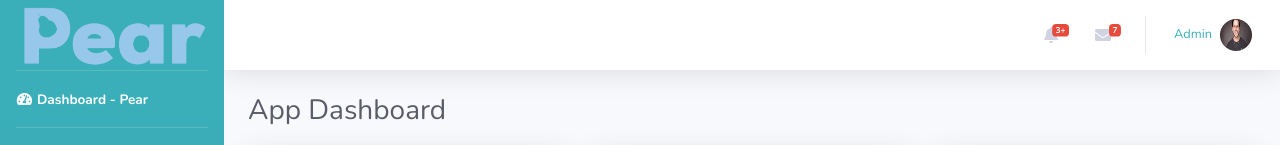
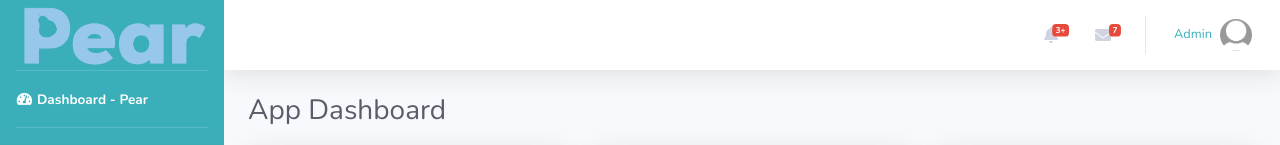
Before and after one commit to ludmi2501/pear_7_dashboard, a React (Create React App) app: page / in a window 1280 px wide. Shown: the top 145 px of the page. Built offline with nearby package versions, Linux system fonts and the light colour scheme; no server answers.

Commit message:
dashboard

```diff
--- a/src/components/TopBar.js
+++ b/src/components/TopBar.js
@@ -1,5 +1,5 @@
 import React from 'react';
-import foto from '../assets/images/jordan-walke.png';
+import foto from '../assets/images/default_user.jpg';
 
 function TopBar(){
     return(
@@ -39,7 +39,7 @@ function TopBar(){
 						<li className="nav-item dropdown no-arrow">
 							<a className="nav-link dropdown-toggle" href="/" id="userDropdown">
 								<span className="mr-2 d-none d-lg-inline text-gray-600 small">Admin</span>
-								<img className="img-profile rounded-circle" src={foto} alt="Jordan Walke - Creador de React" width="60"/>
+								<img className="img-profile rounded-circle" src={foto} alt="admin" width="60"/>
 							</a>
 						</li>
 
```
